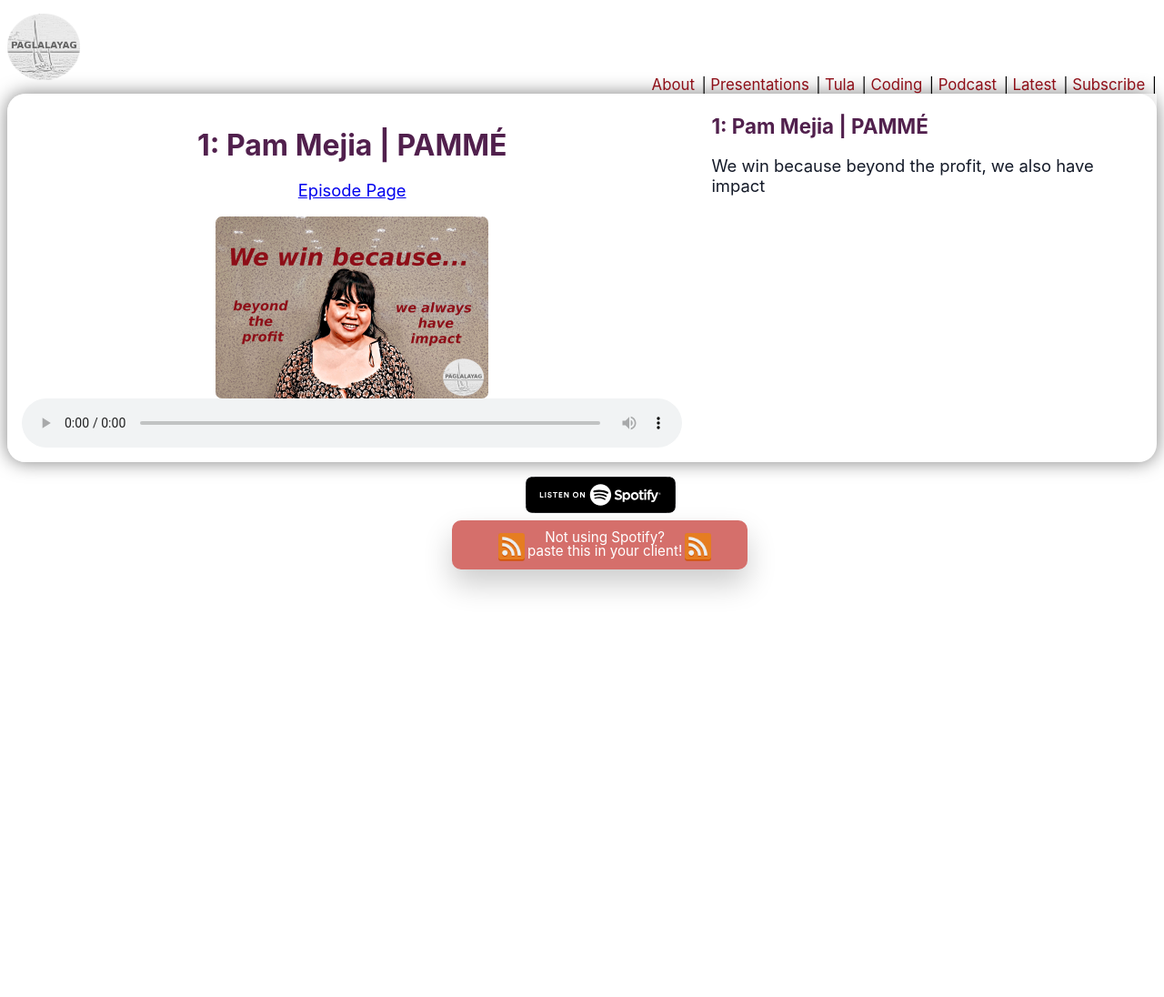
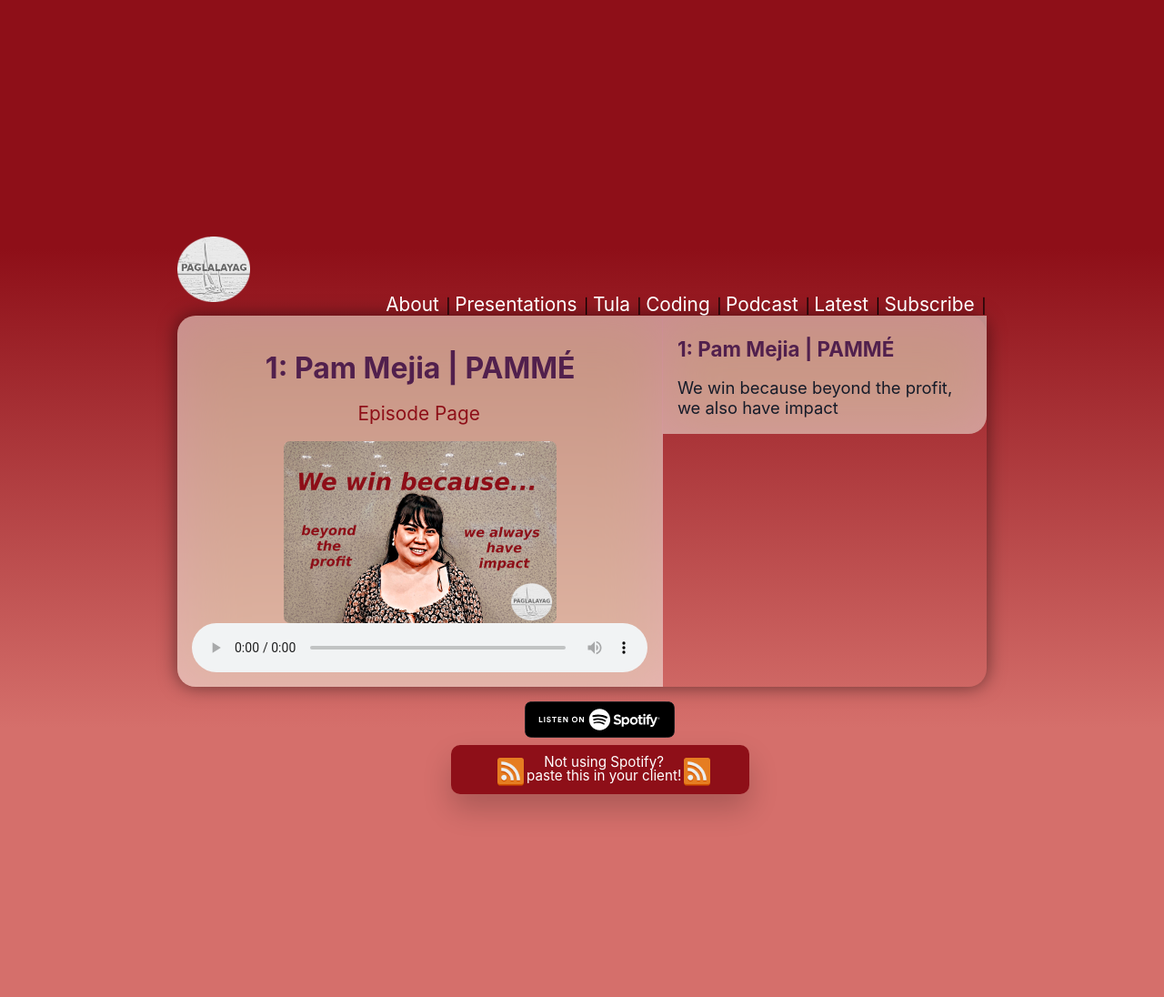
Before and after one commit to paglalayag/paglalayag.github.io, a Jekyll site: the page built from _pages/interviews.md, in a window 1280 px wide. Shown: the whole page at 91% size. Built offline with Jekyll 4.4.1, drawn with Linux system fonts in a browser that asks for light colours; nearby versions of some CDN libraries; before the commit the page ends 900 px from its top, so only the background shows below that.

Commit message:
shift podcast to red background

```diff
--- a/_layouts/categories.html
+++ b/_layouts/categories.html
@@ -1,5 +1,5 @@
 ---
-layout: single
+layout: single-red
 ---
 <div id="archives">
 	{% include miniheader.html %}
--- a/_layouts/podcast.html
+++ b/_layouts/podcast.html
@@ -19,7 +19,7 @@
 
   <div id='card'>
     <div id='display'>
-      <div id='header'>
+      <div id='card-header'>
         <h1 id='title'></h1>
         <p>
           <span id='song_title'></span>
--- a/_sass/audio.scss
+++ b/_sass/audio.scss
@@ -1,9 +1,19 @@
 .red {
-  height: 100vh;
+  height: 120vh;
   display: flex;
   justify-content: center;
   align-items: center;
   background: linear-gradient(0deg, $light-red 27%, $dark-red 75%);
+
+  a:hover {
+    color: $purple;
+  }
+  a {
+    text-decoration: none;
+    color: $base;
+    margin-right: 3px;
+    font-size: 1.3rem;
+  }
 }
 
 #card {
@@ -59,7 +69,7 @@
 }
 
 .podsub-button {
-  background-color: $light-red;
+  background-color: $dark-red;
   border-radius: 10px;
   box-shadow: 0 1rem 2rem rgba(0, 0, 0, 0.2);
   color: #9013fe;
@@ -122,6 +132,10 @@
   will-change: opacity, transform;
 }
 
+.podsub-text a:hover{
+    color: #fff;
+}
+
 .podcast-hosts li {
   height: 2rem;
   text-align: center;
--- a/_sass/miniheader.scss
+++ b/_sass/miniheader.scss
@@ -21,13 +21,27 @@
             right: 0;
 
             a:hover{
-                color: black;
+                color: $purple;
             }
+
             a{
                 text-decoration: none;
                 color: $base;
                 margin-right: 3px;
-                font-size: 1.05rem;
+                font-size: 1.3rem;
             }
         }
 }
+
+.red #miniheader {
+    a:hover {
+        color: $light-red;
+    }
+
+    a {
+        text-decoration: none;
+        color: #fff;
+        margin-right: 3px;
+        font-size: 1.3rem;
+    }
+}
```
